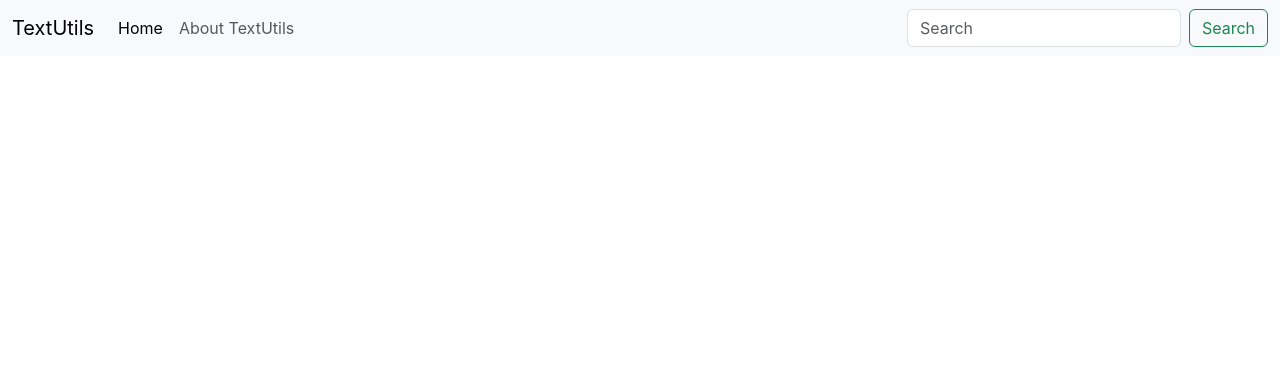
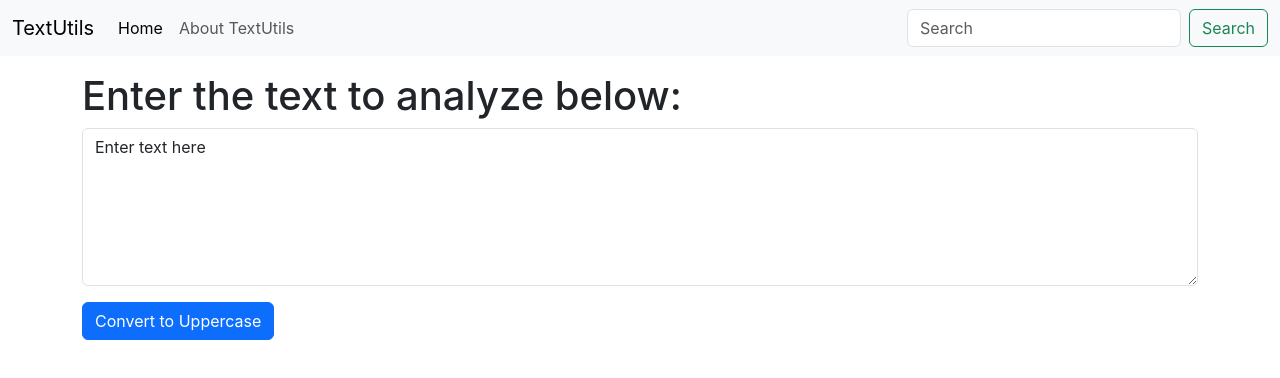
Before and after one commit to theamishthapa/TextUtils, a React (Create React App) app: page / in a window 1280 px wide. Shown: the top 378 px of the page. Built offline with nearby package versions, Linux system fonts and the light colour scheme.

Commit message:
created new component <TextForm> and used it to convert lower case to upper case

```diff
--- a/src/App.js
+++ b/src/App.js
@@ -1,10 +1,14 @@
 import "./App.css";
 import Navbar from "./components/Navbar";
+import TextForm from "./components/TextForm";
 
 function App() {
   return (
     <>
       <Navbar title="TextUtils" aboutText="About TextUtils" />
+      <div className="container my-3">
+        <TextForm heading="Enter the text to analyze below:" />
+      </div>
     </>
   );
 }
--- /dev/null
+++ b/src/components/TextForm.js
@@ -0,0 +1,33 @@
+import React, { useState } from "react";
+
+export default function TextForm(props) {
+  const handleUpClick = () => {
+    // console.log("uppercase was clicked" + text);
+    let newText = text.toUpperCase();
+    setText(newText);
+  };
+
+  const handleOnChange = (event) => {
+    setText(event.target.value);
+  };
+
+  const [text, setText] = useState("Enter text here");
+  return (
+    <div>
+      <h1>{props.heading}</h1>
+      <div className="mb-3">
+        <textarea
+          className="form-control"
+          value={text}
+          onChange={handleOnChange}
+          id="myBox"
+          rows="6"
+        ></textarea>
+      </div>
+
+      <button className="btn btn-primary" onClick={handleUpClick}>
+        Convert to Uppercase
+      </button>
+    </div>
+  );
+}
```
